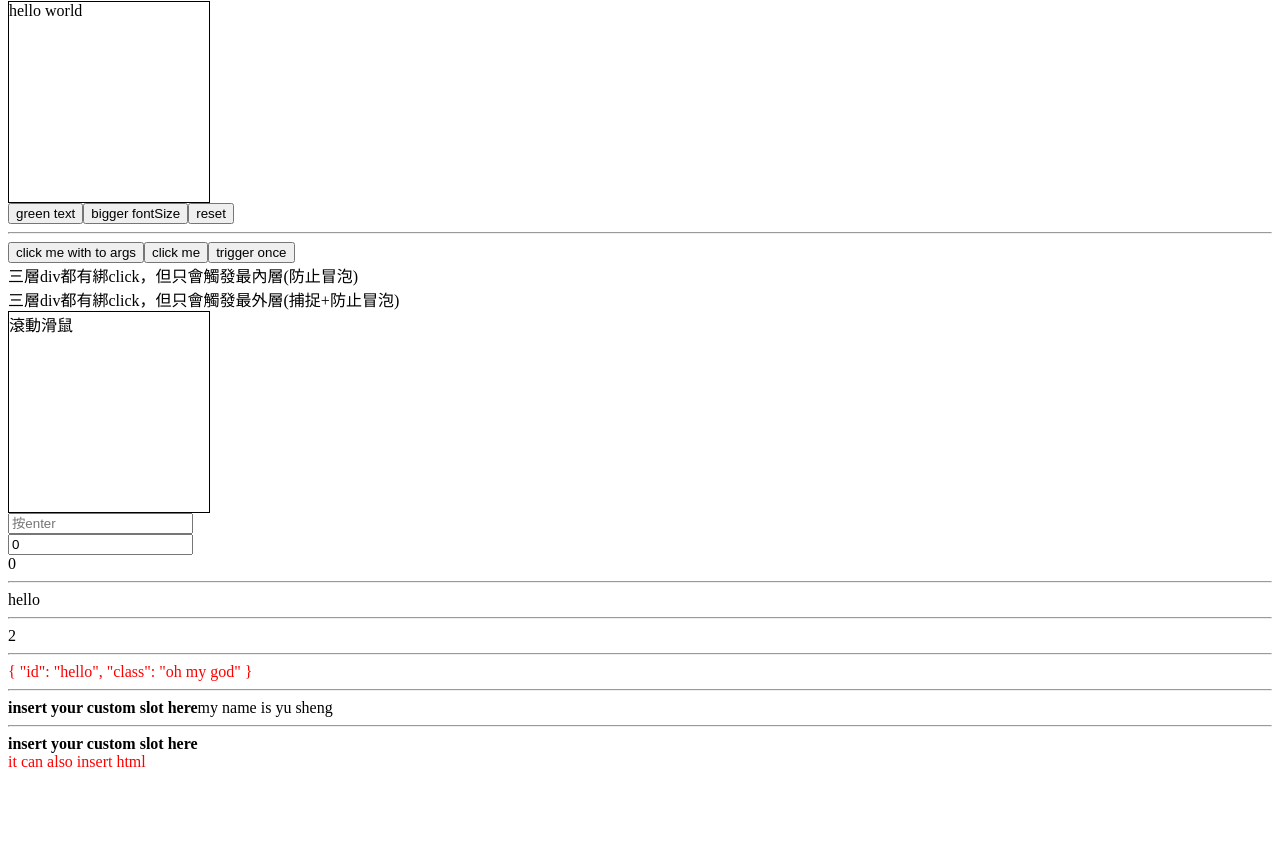
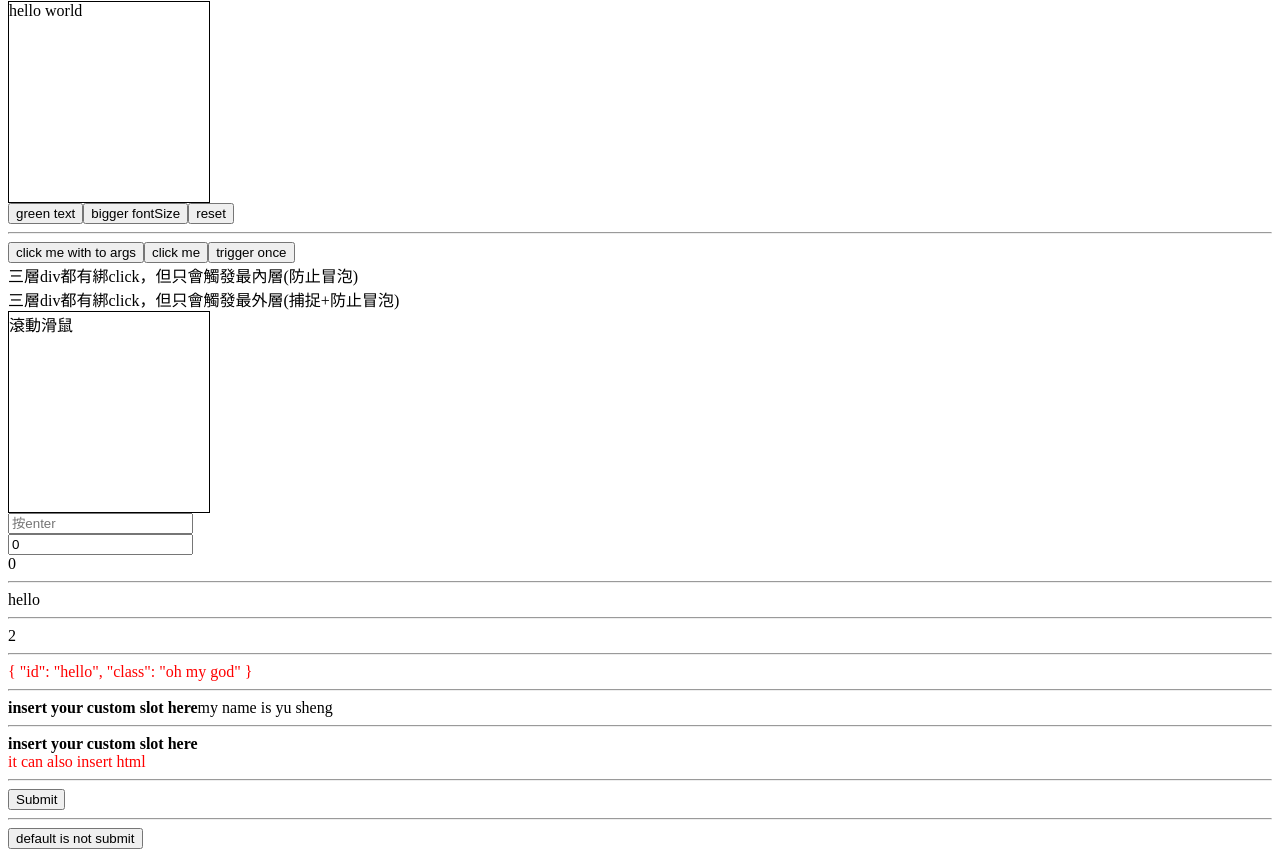
Before and after one commit to samuel871211/Vue-Summary, a Vue app: page / in a window 1280 px wide. Shown: the part 952-1809 px from the top of the page. Before the commit the page ends 1731 px from the top, so only its background shows below. Built offline with nearby package versions, Linux system fonts and the light colour scheme.

Commit message:
add file SlotWithDefaultContent

```diff
--- a/src/App.vue
+++ b/src/App.vue
@@ -26,6 +26,10 @@
   <Slots>
     <div style="color: red">it can also insert html</div>
   </Slots>
+  <hr/>
+  <SlotWithDefaultContent/>
+  <hr/>
+  <SlotWithDefaultContent>default is not submit</SlotWithDefaultContent>
 </template>
 
 <script>
@@ -38,6 +42,7 @@ import EventHandleAdvance from './components/EventHandleAdvance.vue'
 import ComponentProps from './components/ComponentProps.vue'
 import NonPropAttrs from './components/NonPropAttrs.vue'
 import Slots from './components/Slots.vue'
+import SlotWithDefaultContent from './components/SlotWithDefaultContent.vue'
 
 export default {
   components: {
@@ -49,7 +54,8 @@ export default {
     EventHandleAdvance,
     ComponentProps,
     NonPropAttrs,
-    Slots
+    Slots,
+    SlotWithDefaultContent
   },
   methods: {
     excuseMe() {
--- /dev/null
+++ b/src/components/SlotWithDefaultContent.vue
@@ -0,0 +1,12 @@
+<template>
+    <div>
+        <button>
+            <slot>Submit</slot>
+        </button>
+    </div>
+</template>
+
+<script>
+export default {
+}
+</script>
```
Also changed, not shown: 2 other files (tests, documents, lock files or other folders).
